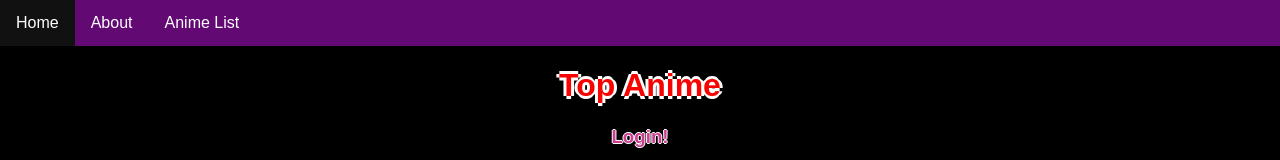
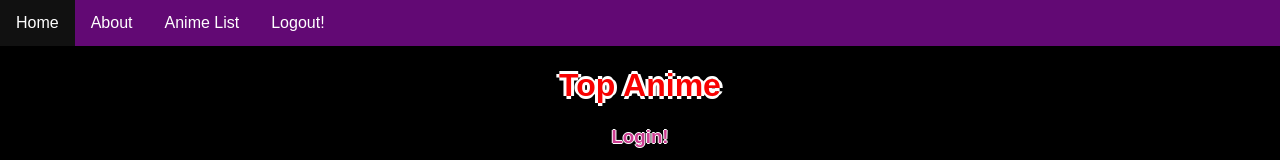
Before and after one commit to matthewjstahnke/redux-top-anime-frontend, a React (Create React App) app: page / in a window 1280 px wide. Shown: the top 160 px of the page. Built offline with nearby package versions, Linux system fonts and the light colour scheme; no server answers.

Commit message:
logout added

```diff
--- a/src/components/Nav.js
+++ b/src/components/Nav.js
@@ -1,5 +1,7 @@
 import React, { Component } from 'react'
 import { Link } from 'react-router-dom';
+import { connect } from 'react-redux'
+import { logout } from '../redux/actionCreators'
 
 class Nav extends Component {
     render() {
@@ -9,6 +11,7 @@ class Nav extends Component {
                     <li><Link to="/">Home</Link></li>
                     <li><Link to="/about">About</Link></li>
                     <li><Link to="/animes">Anime List</Link></li>
+                    <li><a onClick={this.props.logout}>Logout!</a></li>
                     {/* <li><Link to="/animes/new">Add Anime</Link></li> */}
                 </ul>
             </div>
@@ -16,4 +19,4 @@ class Nav extends Component {
     }
 }
 
-export default Nav
+export default connect(null, { logout })(Nav);
```
